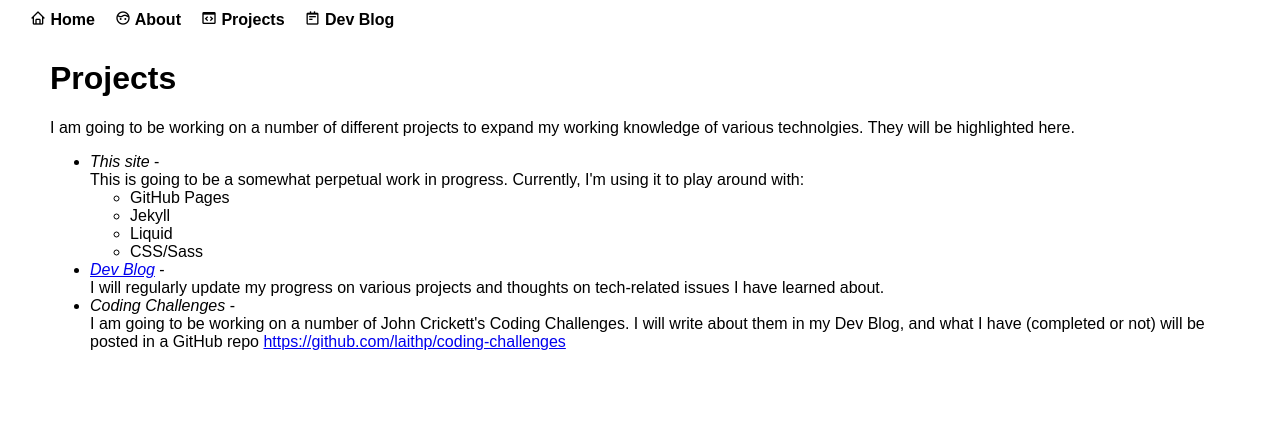
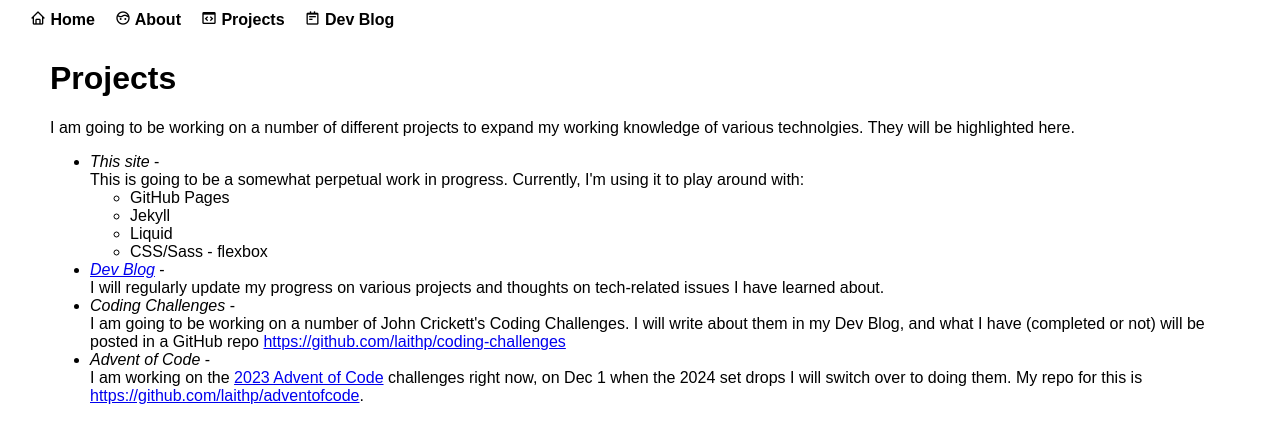
Before and after one commit to laithp/laithp.github.io, a Jekyll site: the page built from projects.md, in a window 1280 px wide. Shown: the top 443 px of the page. Built offline with Jekyll 4.4.1, drawn with Linux system fonts in a browser that asks for light colours; our own code applies the rules of GitHub Pages for plain Markdown files.

Commit message:
24/24/11 blog + related projects page update

```diff
--- a/projects.md
+++ b/projects.md
@@ -12,7 +12,7 @@ I am going to be working on a number of different projects to expand my working
     <li>GitHub Pages</li>
     <li>Jekyll</li>
     <li>Liquid</li>
-    <li>CSS/Sass</li>
+    <li>CSS/Sass - flexbox</li>
     </ul>
     </li>
     <li><em><a href="/blog.html">Dev Blog</a></em> - <br/>
@@ -21,4 +21,7 @@ I am going to be working on a number of different projects to expand my working
     <li><em>Coding Challenges</em> - <br/>
     I am going to be working on a number of John Crickett's Coding Challenges. I will write about them in my Dev Blog, and what I have (completed or not) will be posted in a GitHub repo <a href="https://github.com/laithp/coding-challenges" target="_new">https://github.com/laithp/coding-challenges</a>
     </li>
+    <li><em>Advent of Code</em> - <br/>
+    I am working on the <a href="https://adventofcode.com/" target="_new">2023 Advent of Code</a> challenges right now, on Dec 1 when the 2024 set drops I will switch over to doing them. My repo for this is <a href="https://github.com/laithp/adventofcode" target="_new">https://github.com/laithp/adventofcode</a>.
+    </li>
 </ul>
```
Also changed, not shown: _posts/2024-11-24-design-and-problems.md (added, +8 -0 lines).
